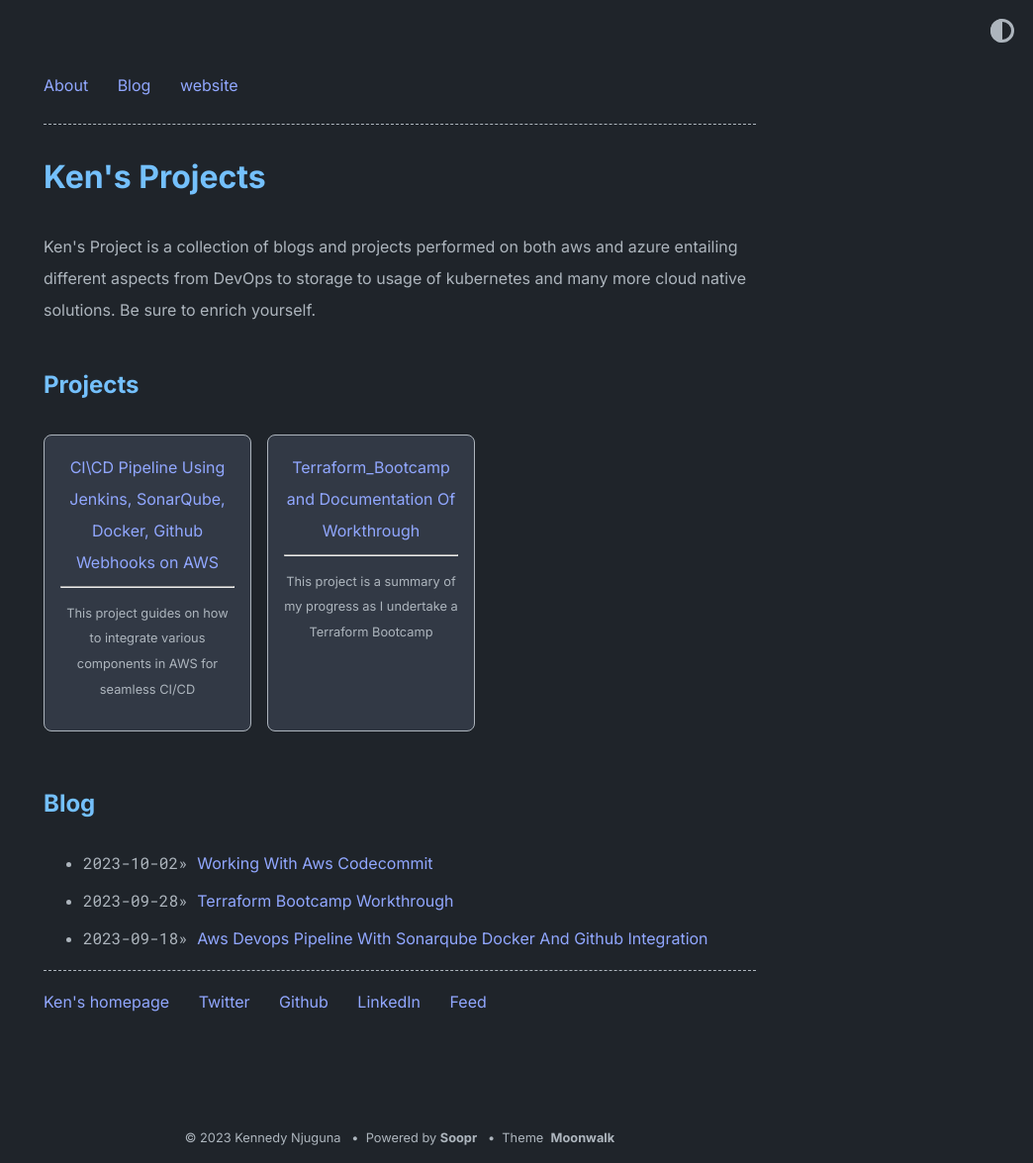
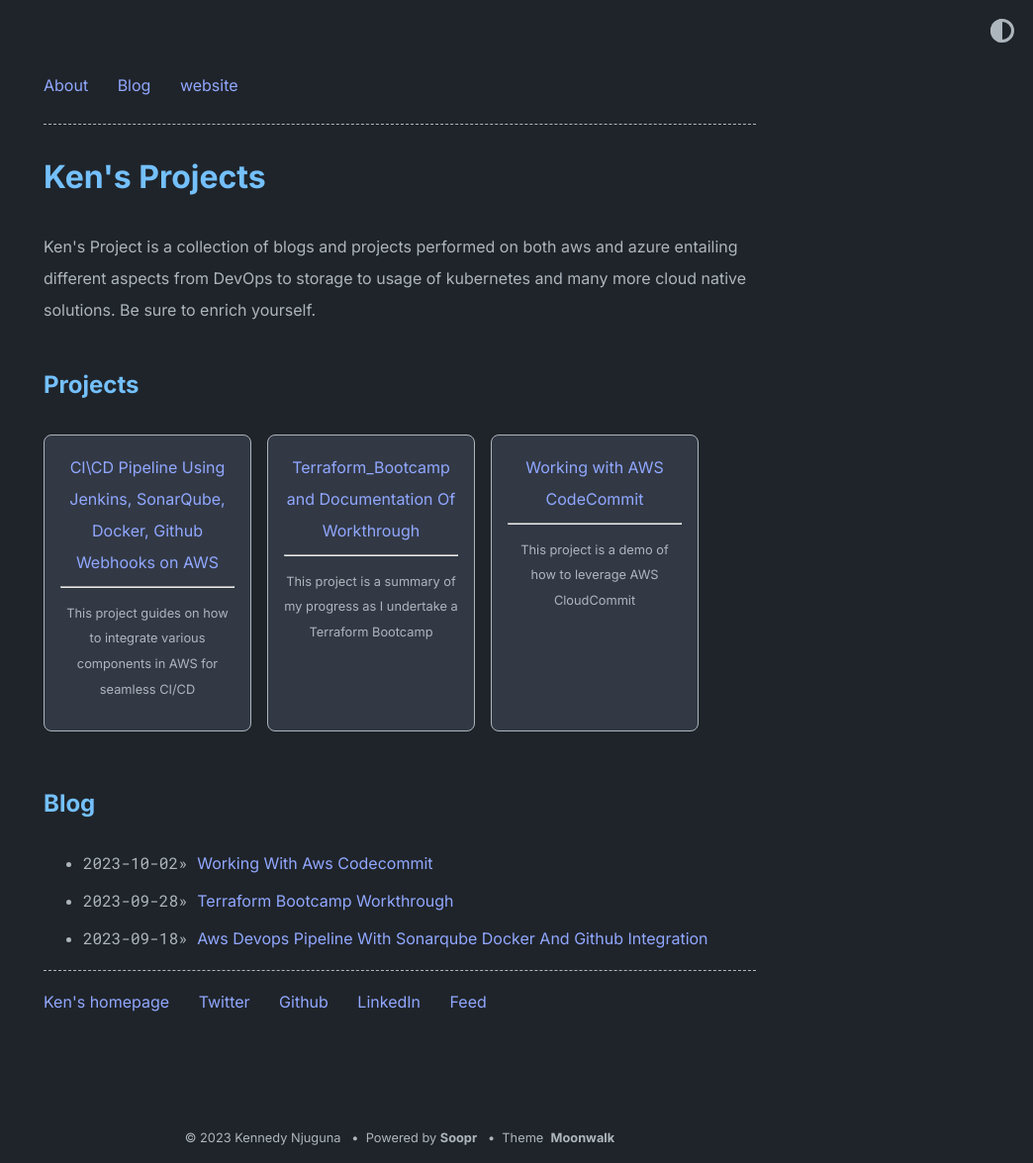
Before and after one commit to KennedyNjuguna/kennedynjuguna.github.io, a Jekyll site: the page built from index.md, in a window 1280 px wide. Shown: the whole page at 99% size, without its empty margins (236-1280 px from the left). Built offline with Jekyll 4.4.1, drawn with Linux system fonts in a browser that asks for light colours.

Commit message:
Update home.yml

```diff
--- a/_data/home.yml
+++ b/_data/home.yml
@@ -16,6 +16,10 @@ project_entries:
   - title: Terraform_Bootcamp and Documentation Of Workthrough
     url: terraform-bootcamp-workthrough
     desc: This project is a summary of my progress as I undertake a Terraform Bootcamp
+
+  - title: Working with AWS CodeCommit
+    url: working-with-aws-codecommit
+    desc: This project is a demo of how to leverage AWS CloudCommit
 
 old_project_entries:
   - title: Soopr
```
